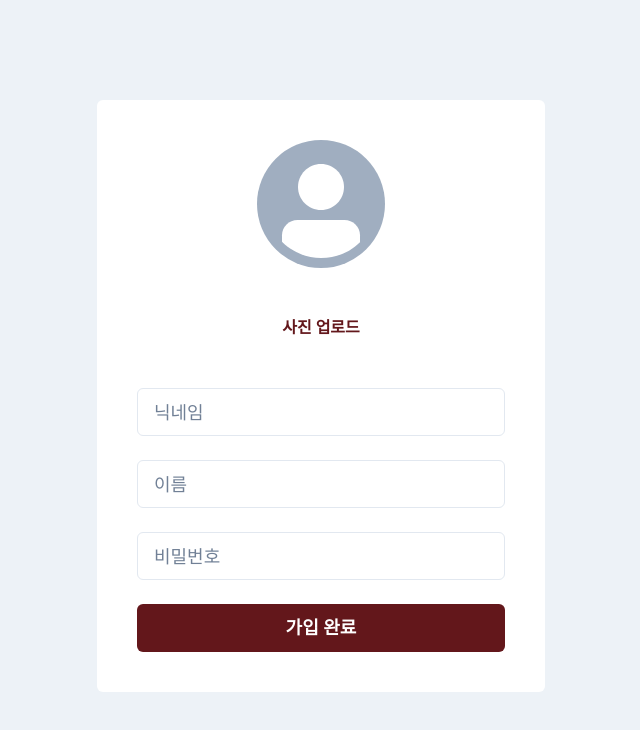
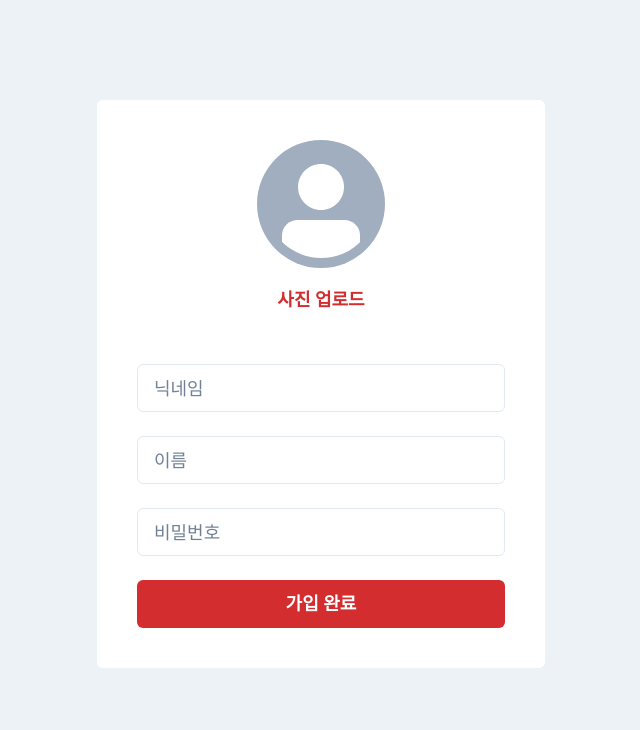
Before and after one commit to DevTraces/FrontEnd, a Next.js app: page /auth/profile in a window 1280 px wide. Shown: the top 730 px of the page, without its empty margins (319-959 px from the left). Built offline with nearby package versions, Linux system fonts and the light colour scheme.

Commit message:
feat: styling auth profile page

```diff
--- a/src/pages/auth/profile/index.tsx
+++ b/src/pages/auth/profile/index.tsx
@@ -3,7 +3,6 @@ import AuthLayout from "@/components/auth/AuthLayout";
 import AuthTextInput from "@/components/auth/AuthTextInput";
 import {
   Avatar,
-  Button,
   FormControl,
   FormErrorMessage,
   FormHelperText,
@@ -22,10 +21,12 @@ export default function Profile() {
         <title>Arterest | Profile</title>
       </Head>
       <AuthLayout>
-        <Avatar m="auto" size="2xl" />
-        <Button bg="none" color="red.900" onClick={() => {}}>
-          사진 업로드
-        </Button>
+        <VStack>
+          <Avatar size="2xl" />
+          <AuthButton bg="none" color="primary" onClick={() => {}}>
+            사진 업로드
+          </AuthButton>
+        </VStack>
         <FormControl as={VStack} isInvalid={isError}>
           <AuthTextInput type="text" placeholder="닉네임" />
           {!isError ? (
@@ -46,8 +47,6 @@ export default function Profile() {
             <FormErrorMessage>Password is required.</FormErrorMessage>
           )}
           <AuthButton
-            bg="red.900"
-            color="white"
             onClick={() => {
               router.push("/feed");
             }}
```
